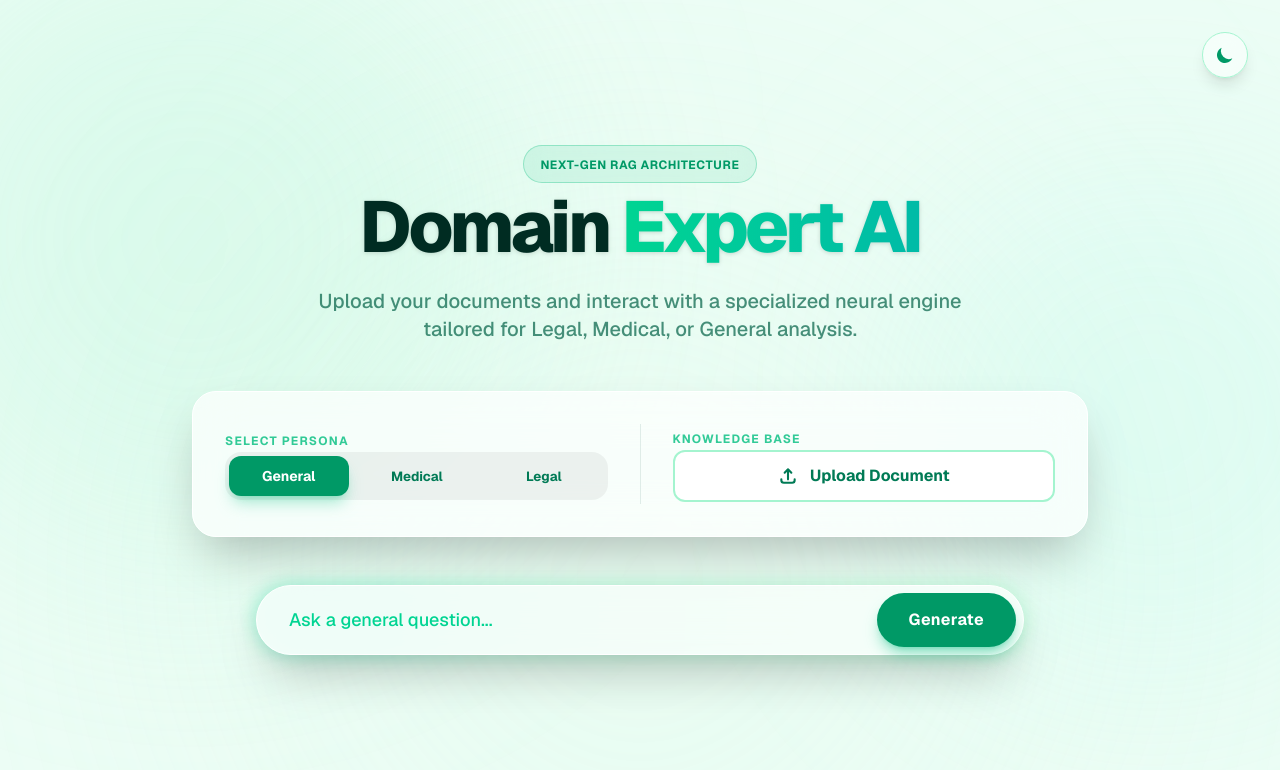
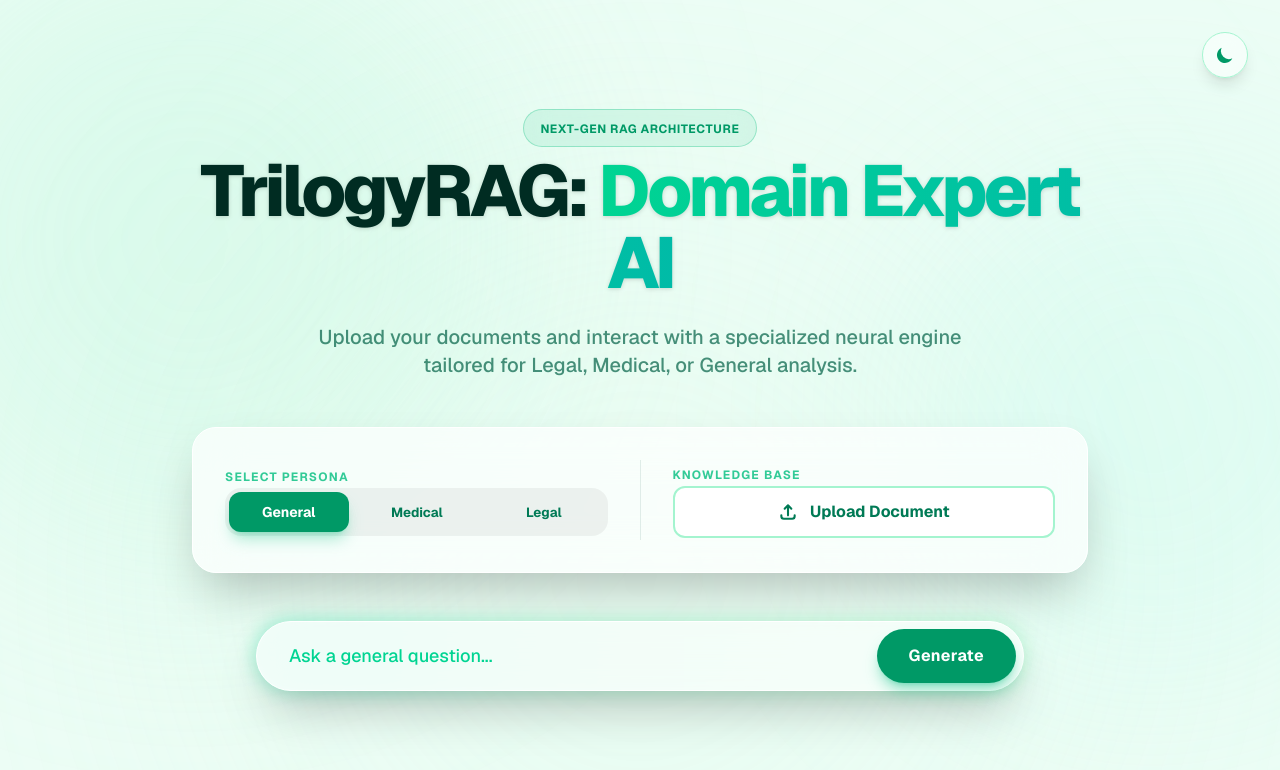
Before and after one commit to SuyashParmar/TrilogyRAG, a Next.js app in the folder frontend/: page / in a window 1280 px wide. Shown: the top 770 px of the page. Built offline with nearby package versions, Linux system fonts and the light colour scheme.

Commit message:
Updated frontend UI title to include TrilogyRAG

```diff
--- a/frontend/src/app/page.tsx
+++ b/frontend/src/app/page.tsx
@@ -120,8 +120,9 @@ export default function Home() {
             <div className="inline-block px-4 py-1.5 rounded-full border border-emerald-500/30 bg-emerald-500/10 backdrop-blur-md mb-2 animate-pulse-slow">
               <span className={`text-xs font-bold tracking-wider uppercase ${isDark ? 'text-emerald-400' : 'text-emerald-600'}`}>Next-Gen RAG Architecture</span>
             </div>
-            <h1 className={`text-5xl md:text-7xl font-extrabold tracking-tighter drop-shadow-sm ${isDark ? "text-white" : "text-emerald-950"}`}>
-              Domain <span className="bg-gradient-to-r from-emerald-400 to-teal-500 bg-clip-text text-transparent">Expert AI</span>
+            <h1 className={`text-5xl md:text-6xl lg:text-7xl font-extrabold tracking-tighter drop-shadow-sm ${isDark ? "text-white" : "text-emerald-950"}`}>
+              TrilogyRAG<span className="hidden md:inline">:</span> <br className="md:hidden" />
+              <span className="bg-gradient-to-r from-emerald-400 to-teal-500 bg-clip-text text-transparent">Domain Expert AI</span>
             </h1>
             <p className={`text-lg md:text-xl max-w-2xl mx-auto font-medium ${isDark ? "text-neutral-400" : "text-emerald-800/70"}`}>
               Upload your documents and interact with a specialized neural engine tailored for Legal, Medical, or General analysis.
```
